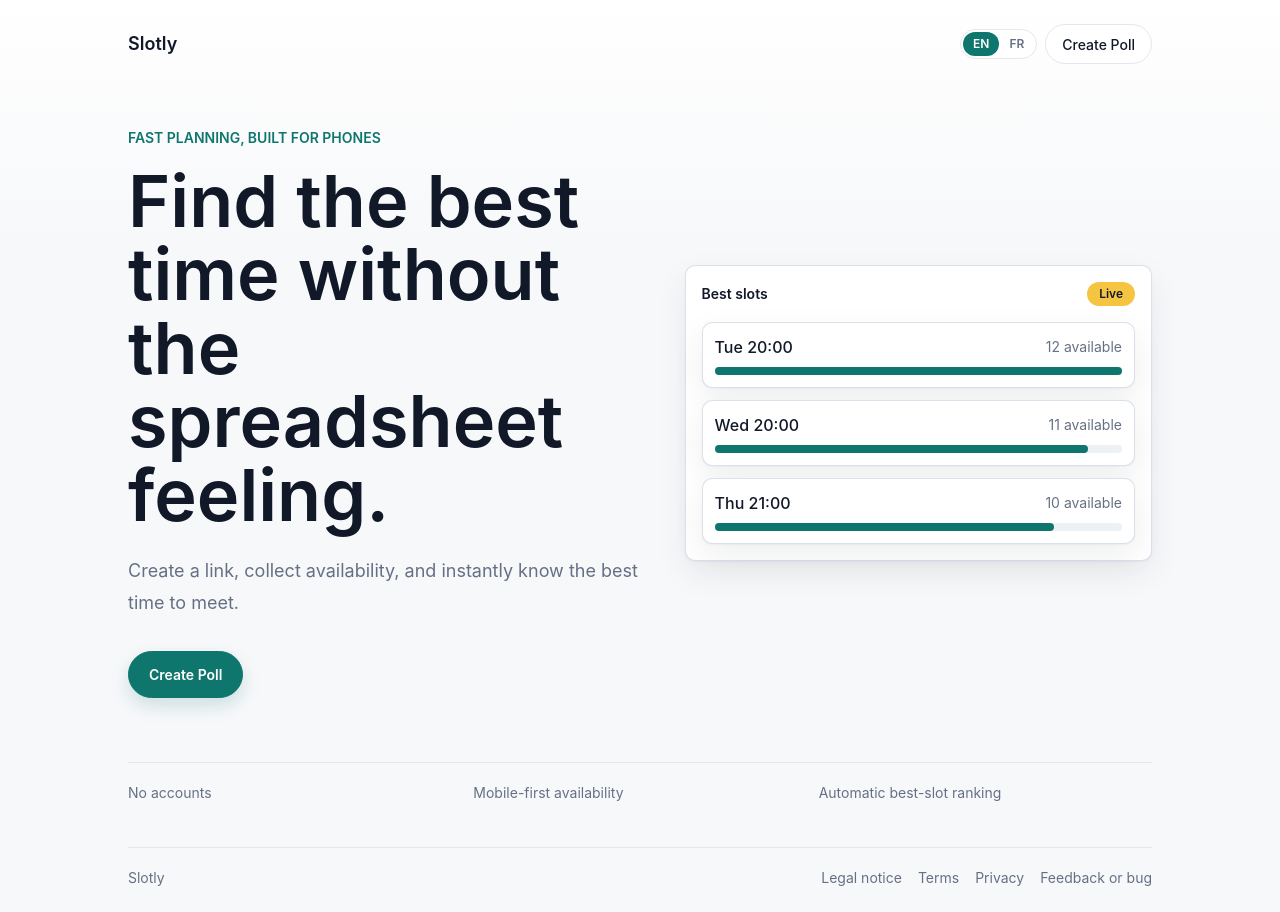
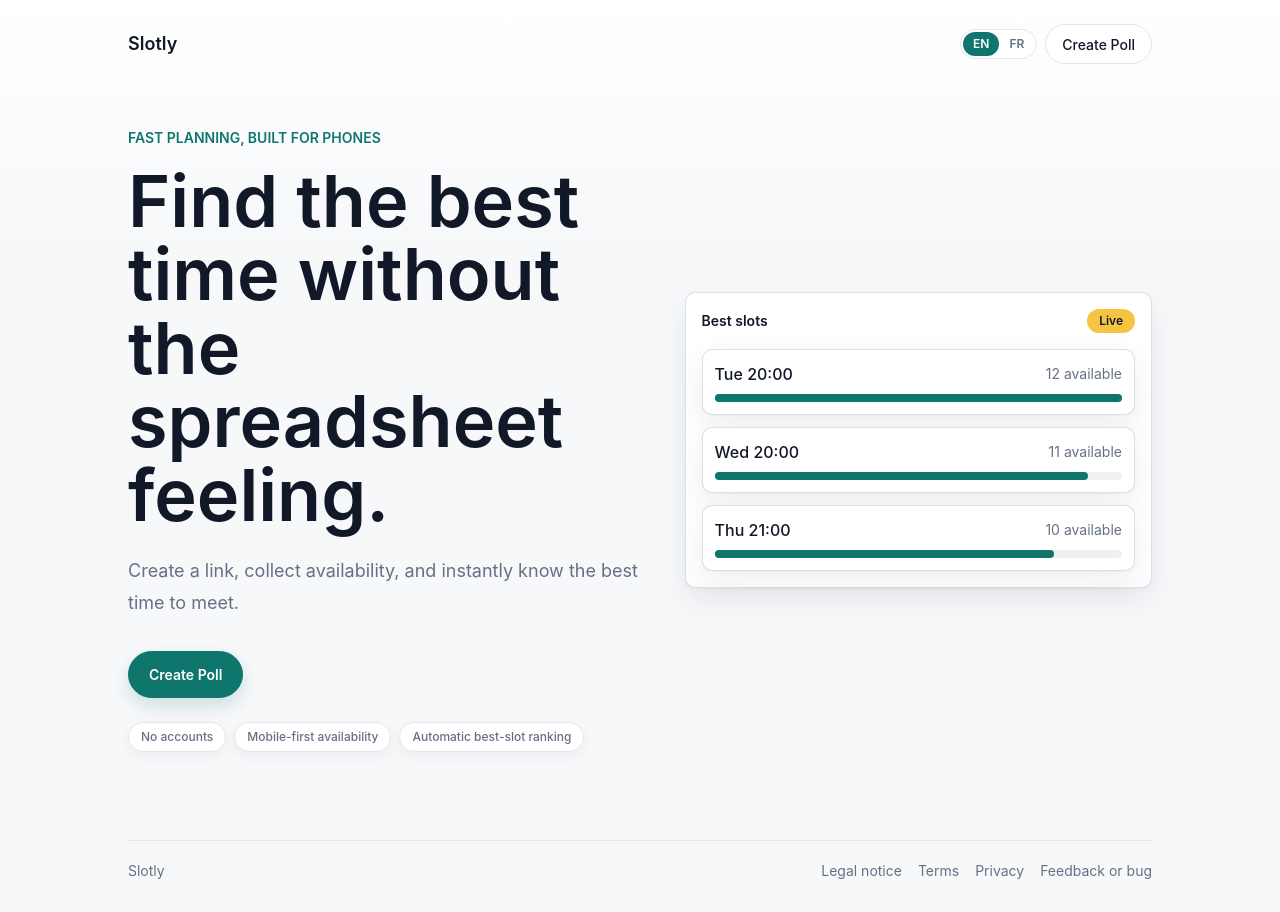
Before and after one commit to atzmael/slotly, a Next.js app: page / in a window 1280 px wide. Built offline with nearby package versions, Linux system fonts and the light colour scheme; no server answers.

Commit message:
fix: avoid double footer on homepage

```diff
--- a/src/app/page.tsx
+++ b/src/app/page.tsx
@@ -39,6 +39,16 @@ export default async function HomePage() {
                 {t.home.createPoll}
               </Link>
             </div>
+            <div className="mt-6 flex flex-wrap gap-2">
+              {t.home.valueProps.map((value) => (
+                <span
+                  className="rounded-full border border-[var(--line)] bg-[var(--surface)] px-3 py-1.5 text-xs font-medium text-[var(--muted)] shadow-[0_4px_14px_rgb(15_23_42_/_5%)]"
+                  key={value}
+                >
+                  {value}
+                </span>
+              ))}
+            </div>
           </div>
 
           <div className="sl-panel p-4">
@@ -66,11 +76,6 @@ export default async function HomePage() {
           </div>
         </div>
 
-        <div className="grid gap-3 border-t border-[var(--line)] py-5 text-sm text-[var(--muted)] sm:grid-cols-3">
-          {t.home.valueProps.map((value) => (
-            <span key={value}>{value}</span>
-          ))}
-        </div>
       </section>
     </main>
   );
```
